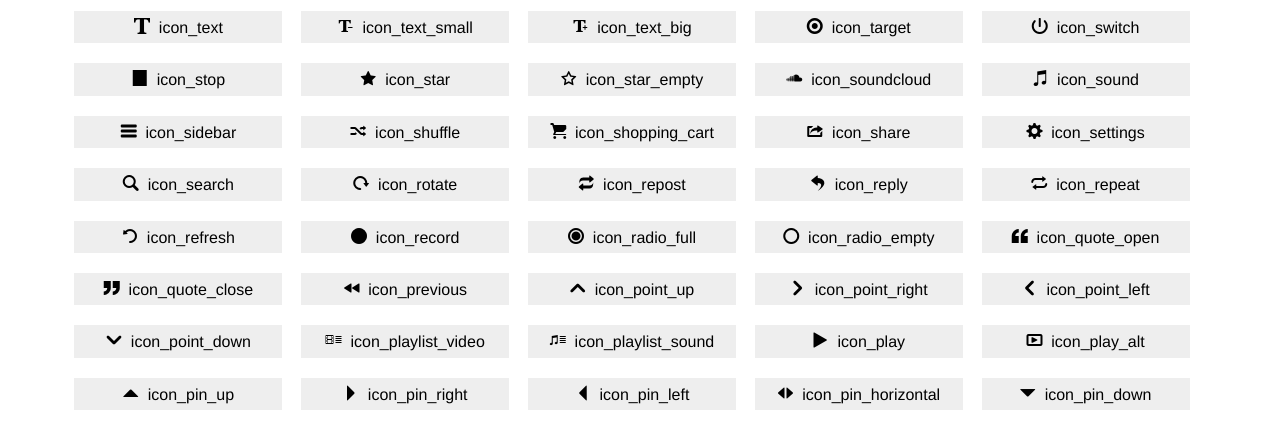
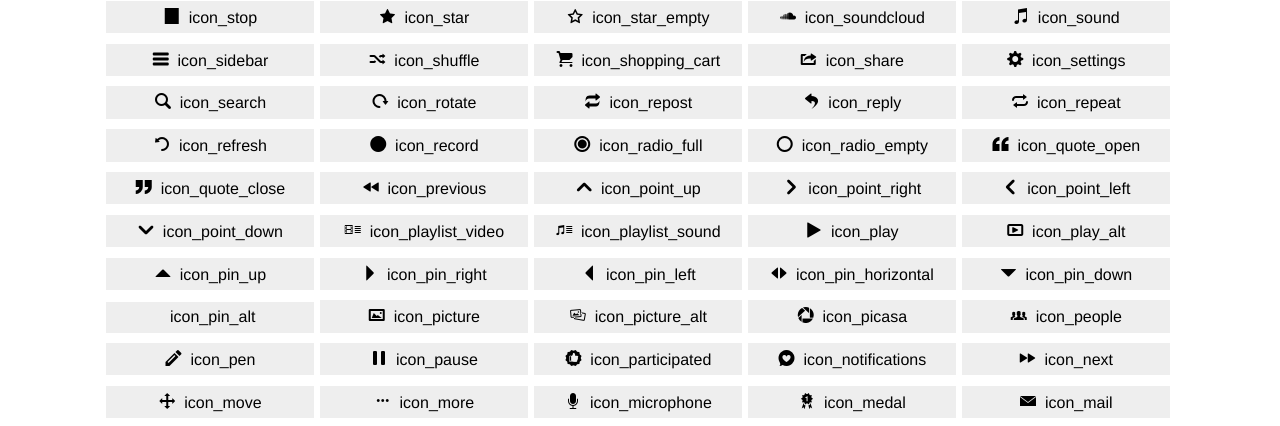
Before and after one commit to urturn/urturn-expression-css, a website: page expression.html in a window 1280 px wide. Shown: the part 1779-2205 px from the top of the page. Drawn offline with Linux system fonts and the light colour scheme.

Commit message:
doc icons margins

```diff
--- a/stylesheets/doc.scss
+++ b/stylesheets/doc.scss
@@ -62,7 +62,7 @@ body.webdoc_expression_wrapper {background:white;}
   width: 13em;
   padding: .25em .5em;
   background: #eee;
-  margin: .5em 1em .5em 0;
+  margin: .2em .2em .2em 0;
   overflow: hidden;
   white-space: nowrap;
 }
```
Also changed, not shown: css/doc.css.
